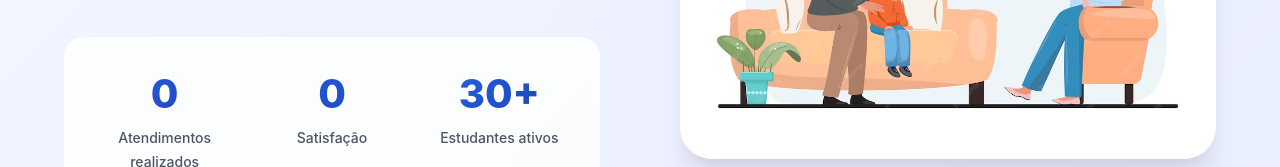
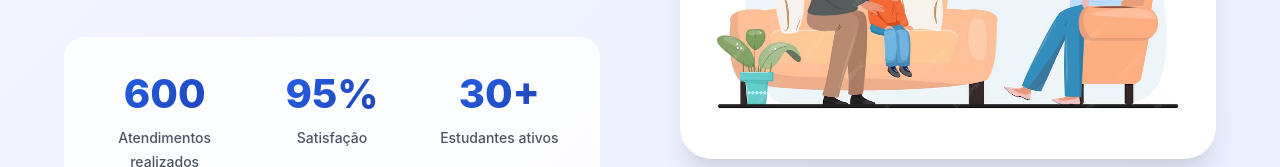
Before and after one commit to Edu-Siilva/Psicologia---UNIALFA, a plain HTML site: page index.html in a window 1280 px wide. Shown: the part 493-660 px from the top of the page. Drawn offline with Linux system fonts and the light colour scheme.

Commit message:
atualização

```diff
--- a/index.html
+++ b/index.html
@@ -59,11 +59,11 @@
 
                     <div class="hero-stats">
                         <div class="stat-item">
-                            <span class="stat-number">0</span>
+                            <span class="stat-number">600</span>
                             <span class="stat-label">Atendimentos realizados</span>
                         </div>
                         <div class="stat-item">
-                            <span class="stat-number">0</span>
+                            <span class="stat-number">95%</span>
                             <span class="stat-label">Satisfação</span>
                         </div>
                         <div class="stat-item">
--- a/script.js
+++ b/script.js
@@ -1,7 +1,7 @@
 
 // CONFIGURAÇÕES
 const CONFIG = {
-    EMAIL_DESTINO: 'nabogip359@gamepec.com',
+    EMAIL_DESTINO: 'psicologiaunialfa4@gmail.com',
     ANIMATION_DELAY: 100,
     SCROLL_OFFSET: 80,
     THROTTLE_DELAY: 16,
```
